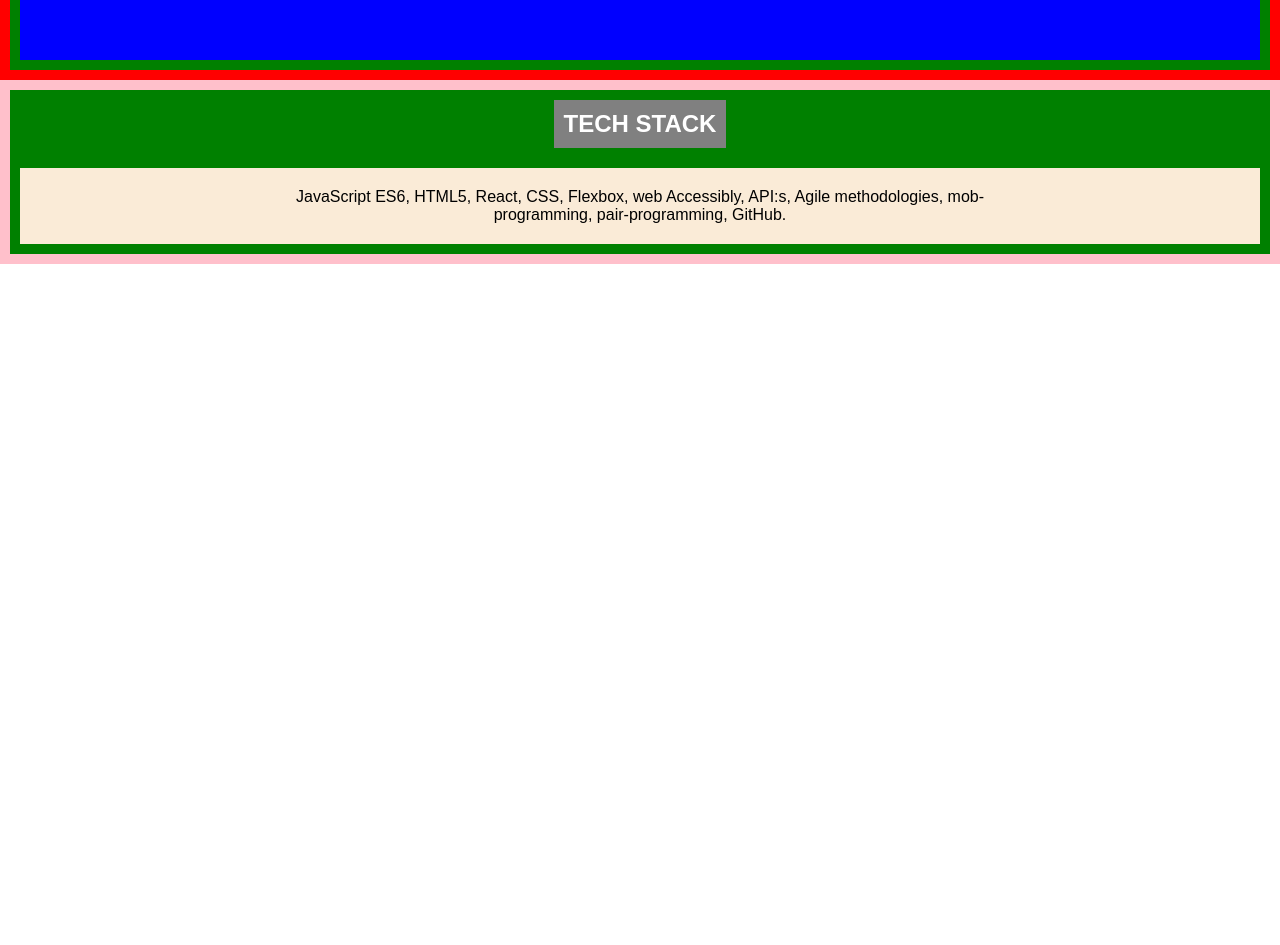
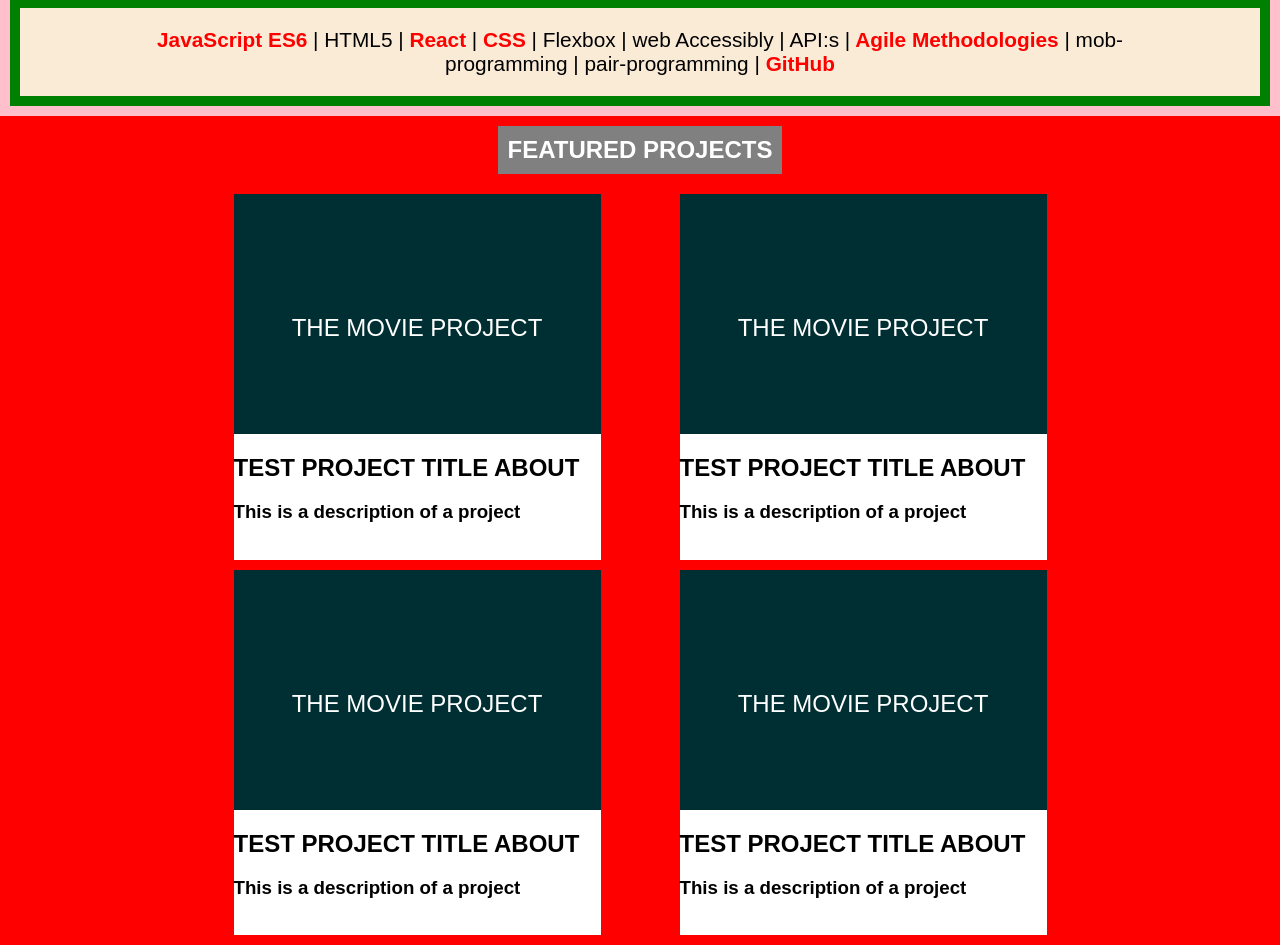
Before and after one commit to Technigo/project-react-portfolio, a React (Create React App) app: page / in a window 1280 px wide. Shown: the part 720-1665 px from the top of the page. Before the commit the page ends 984 px from the top, so only its background shows below. Built offline with nearby package versions, Linux system fonts and the light colour scheme; no server answers.

Commit message:
working on project cards

```diff
--- a/src/App.js
+++ b/src/App.js
@@ -4,6 +4,7 @@ import { Header, Title, Name } from 'styledcomponents/Header.js'
 import AboutSection from 'components/AboutSection';
 import './index.css';
 import TechStack from 'components/TechStack';
+import FeaturedProjects from 'components/FeaturedProjects';
 
 export const App = () => {
   return (
@@ -14,6 +15,7 @@ export const App = () => {
       </Header>
       <AboutSection />
       <TechStack />
+      <FeaturedProjects />
     </div>
   )
 }
--- a/src/components/FeaturedProjects.js
+++ b/src/components/FeaturedProjects.js
@@ -0,0 +1,21 @@
+import React from 'react';
+
+import { Overlay, ProjectGrid } from 'styledcomponents/Project';
+import { Section, SectionTitle } from 'styledcomponents/Section';
+import ProjectCard from './ProjectCard';
+
+const FeaturedProjects = () => {
+  return (
+    <Section>
+      <SectionTitle>Featured projects </SectionTitle>
+      <ProjectGrid>
+        <ProjectCard />
+        <ProjectCard />
+        <ProjectCard />
+        <ProjectCard />
+      </ProjectGrid>
+    </Section>
+  );
+};
+
+export default FeaturedProjects;
--- /dev/null
+++ b/src/components/ProjectCard.js
@@ -0,0 +1,23 @@
+import React, { useEffect, useState } from 'react';
+import { Overlay, OverlayText, ProjectBox, ProjectDescription, ProjectTitle, ProjectWrap } from 'styledcomponents/Project';
+
+const ProjectCard = () => {
+  const [repos, setRepos] = useState([]);
+  useEffect(() => {
+    fetch('https://api.github.com/users/Sneezan/repos')
+      .then((res) => res.json())
+      .then((json) => {
+        setRepos(json);
+      });
+  }, []);
+  console.log(repos);
+
+  return (
+    <ProjectWrap>
+      <ProjectBox> <Overlay> <OverlayText>THE MOVIE PROJECT</OverlayText></Overlay> </ProjectBox>
+      <ProjectTitle>Test Project title about</ProjectTitle>
+      <ProjectDescription> This is a description of a project</ProjectDescription>
+    </ProjectWrap>
+  );
+};
+export default ProjectCard;
--- a/src/components/TechStack.js
+++ b/src/components/TechStack.js
@@ -1,12 +1,13 @@
 import React from 'react';
 import styled from 'styled-components/macro'
 
-import { Section, SectionTitle, TextWrapper, Wrapper } from 'styledcomponents/Section';
+import { Highlight, Section, SectionTitle, TextWrapper, Wrapper } from 'styledcomponents/Section';
 
 const TechStackWrap = styled(TextWrapper)`
-padding-left: 20%;
-padding-right: 20%;
+padding-left: 10%;
+padding-right: 10%;
 text-align: center;
+font-size: 1.3rem;
 `;
 
 const TechStack = () => {
@@ -14,10 +15,11 @@ const TechStack = () => {
     <Section primary>
       <Wrapper>
         <SectionTitle>Tech Stack</SectionTitle>
-        <TechStackWrap>JavaScript ES6, HTML5, React, CSS, Flexbox,
-         web Accessibly, API:s,
-         Agile methodologies, mob-programming,
-         pair-programming, GitHub.
+        <TechStackWrap>
+          <Highlight>JavaScript ES6 </Highlight>| HTML5 |<Highlight> React </Highlight> |
+          <Highlight> CSS </Highlight>| Flexbox | web Accessibly |  API:s |
+          <Highlight> Agile Methodologies</Highlight>  |  mob-programming |
+         pair-programming |  <Highlight>GitHub</Highlight>
         </TechStackWrap>
       </Wrapper>
     </Section>
--- a/src/styledcomponents/Header.js
+++ b/src/styledcomponents/Header.js
@@ -3,7 +3,7 @@ import styled from 'styled-components/macro'
 export const Header = styled.header`
   background-color: #a19595;
   width: 100%;
-  height: 70vh;
+  height: 400px;
   display: flex;
   flex-direction: column;
   justify-content: flex-end;
--- /dev/null
+++ b/src/styledcomponents/Project.js
@@ -0,0 +1,91 @@
+import styled from 'styled-components/macro'
+
+export const ProjectGrid = styled.div`
+  display: grid;
+  gap: 10px;
+  margin-top: 20px;
+  @media (min-width: 768px) {
+    grid-template-columns: 1fr 1fr;
+    width: 90%;
+    margin: 0 auto;
+  }
+  @media (min-width: 900px) {
+    width: 80%;
+  }
+  @media (min-width: 1200px) {
+    width: 70%;
+  }
+  @media (min-width: 1500px) {
+    width: 50%;
+  }
+  @media (min-width: 2200px) {
+    width: 40%;
+  }
+`;
+
+export const ProjectBox = styled.div`
+  background-color: white;
+  display: grid;
+  margin: 0 auto;
+  flex-direction: column;
+  width: 327px;
+  height: 200px;
+  justify-content: center;
+  position: relative;
+  @media (min-width: 900px) {
+    width: 367px;
+    height: 240px;
+  }
+`;
+
+export const Overlay = styled.div`
+  width: 327px;
+  height: 200px;
+  background: #002F33;
+  display: flex;
+  position: relative;
+  margin: 0 auto;
+
+  &:hover{
+    opacity: 0;
+  }
+  @media (min-width: 900px) {
+    width: 367px;
+    height: 240px;
+  }
+`;
+
+export const OverlayText = styled.div`
+  color:white;
+  margin: 0 auto;
+  position: relative;
+  top: 50%;
+  font-size: 1.5rem;
+  font-weight: 500;
+
+  &:hover{
+    opacity: 0;
+  }
+  @media (min-width: 900px) {
+  }
+`;
+
+export const ProjectWrap = styled.div`
+  background-color: white;
+  width: 327px;
+  margin: 0 auto;
+  padding-bottom: 20px;
+  @media (min-width: 900px) {
+    width: 367px;
+  }
+  `;
+
+export const ProjectTitle = styled.h2`
+color: black;
+text-transform: uppercase;
+`;
+
+export const ProjectDescription = styled.h3`
+color: black;
+line-height: 1.2rem;
+`;
--- a/src/styledcomponents/Section.js
+++ b/src/styledcomponents/Section.js
@@ -15,6 +15,7 @@ export const TextWrapper = styled.div`
 padding: 20px;
 background-color: antiquewhite;
 `;
+
 /* ---texts within secitons---*/
 export const SectionTitle = styled.h2`
   font-family: 'Montserrat', sans-serif;
@@ -36,3 +37,13 @@ export const SubTitle = styled.h2`
   margin-bottom: 20px;
   color: black;
 `;
+
+/* ------- */
+export const Highlight = styled.span`
+  font-weight: 600;
+  color: red;
+
+  &:hover{
+    color:blue
+  }
+`;
```
Also changed, not shown: src/components/Thoughts.js (added), src/components/ThoughtsSection.js (deleted).
